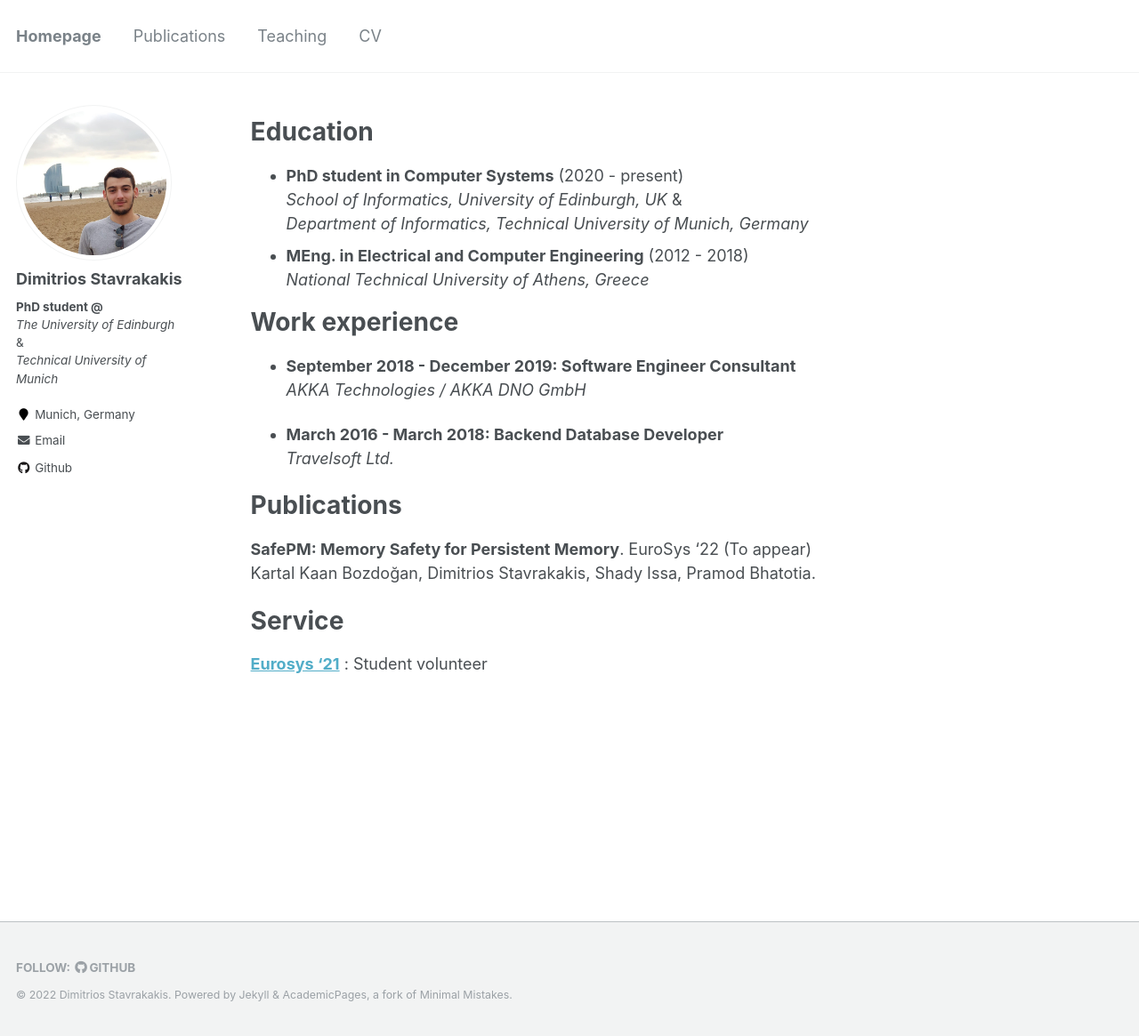
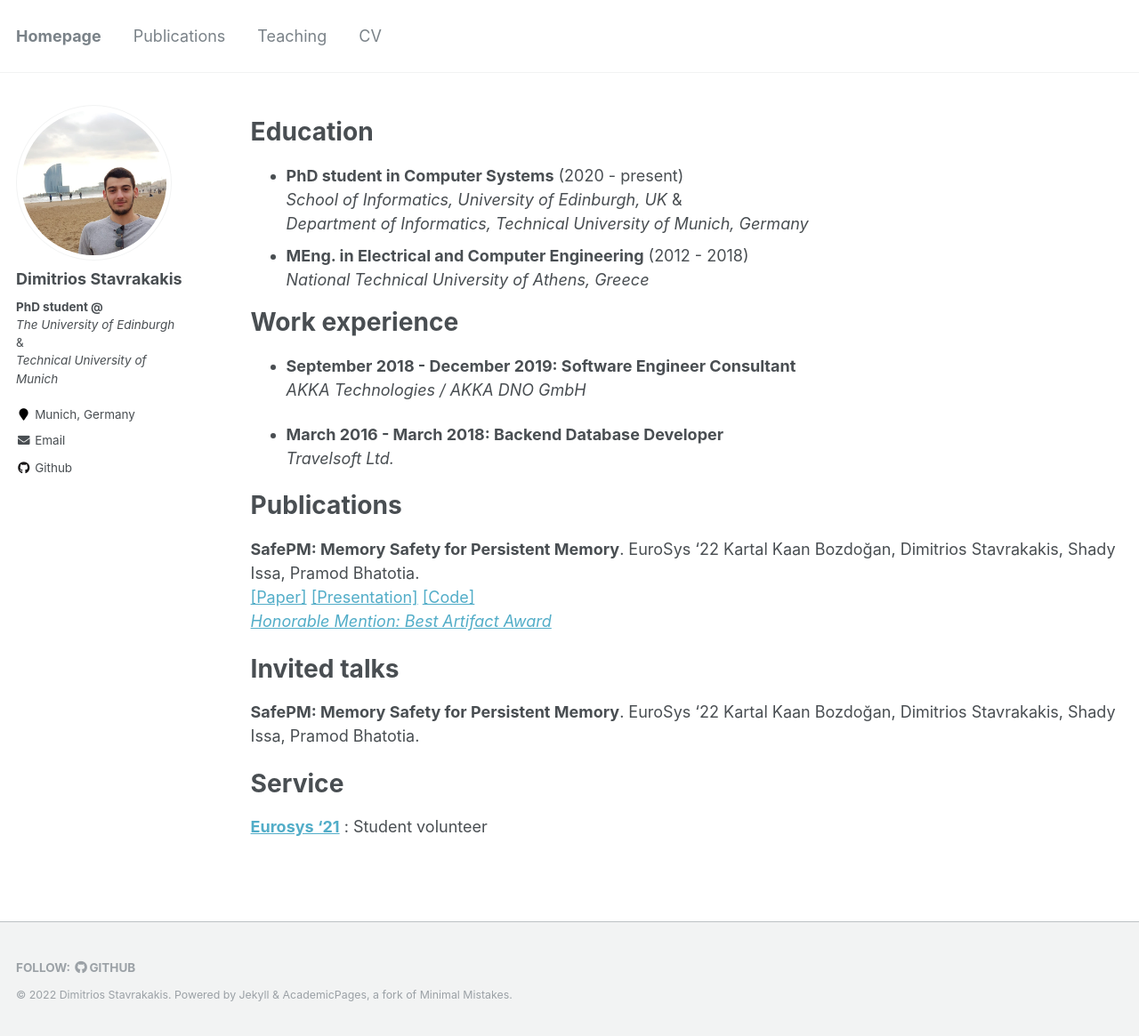
Before and after one commit to dimstav23/dimstav23.github.io, a Jekyll site: the page built from _pages/cv.md, in a window 1280 px wide and 1165 px high. Shown: the whole window at 89% size. Built offline with Jekyll 4.4.1, drawn with Linux system fonts in a browser that asks for light colours.

Commit message:
update cv

```diff
--- a/_pages/cv.md
+++ b/_pages/cv.md
@@ -27,7 +27,14 @@ Work experience
 
 Publications
 ======
-__SafePM: Memory Safety for Persistent Memory__. EuroSys '22 (To appear)
+__SafePM: Memory Safety for Persistent Memory__. EuroSys '22
+Kartal Kaan Bozdoğan, Dimitrios Stavrakakis, Shady Issa, Pramod Bhatotia.
+[[Paper]](https://dse.in.tum.de/wp-content/uploads/2022/04/final_digital_version.pdf) [[Presentation]](https://dse.in.tum.de/wp-content/uploads/2022/04/SafePM_eurosys22_presentation.pdf) [[Code]](https://github.com/TUM-DSE/safepm) \
+[*Honorable Mention: Best Artifact Award*](https://dse.in.tum.de/wp-content/uploads/2022/05/HonorableMention-GillesMuller-SafePM.pdf)
+
+Invited talks
+======
+__SafePM: Memory Safety for Persistent Memory__. EuroSys '22
 Kartal Kaan Bozdoğan, Dimitrios Stavrakakis, Shady Issa, Pramod Bhatotia.
 
 Service
```
